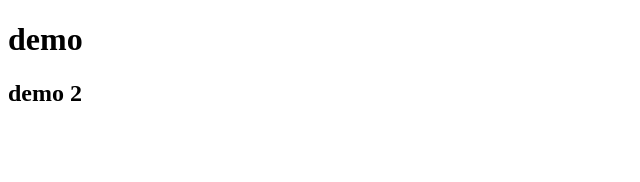
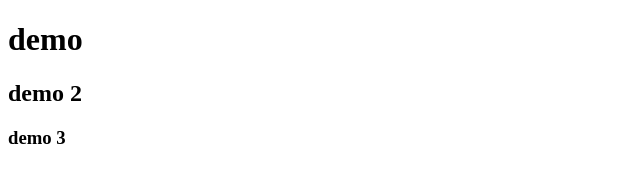
Before and after one commit to alipanhwar09/smit-bact12-wma, a plain HTML site: page index.html in a window 1280 px wide. Shown: the full height of the page, 0-640 px from the left. Drawn offline with Linux system fonts and the light colour scheme.

Commit message:
demo
demo 3 added

```diff
--- a/indec.html
+++ b/index.html
@@ -8,5 +8,6 @@
 <body>
     <h1>demo</h1>
     <h2>demo 2</h2>
+    <h3>demo 3</h3>
 </body>
 </html>
```
